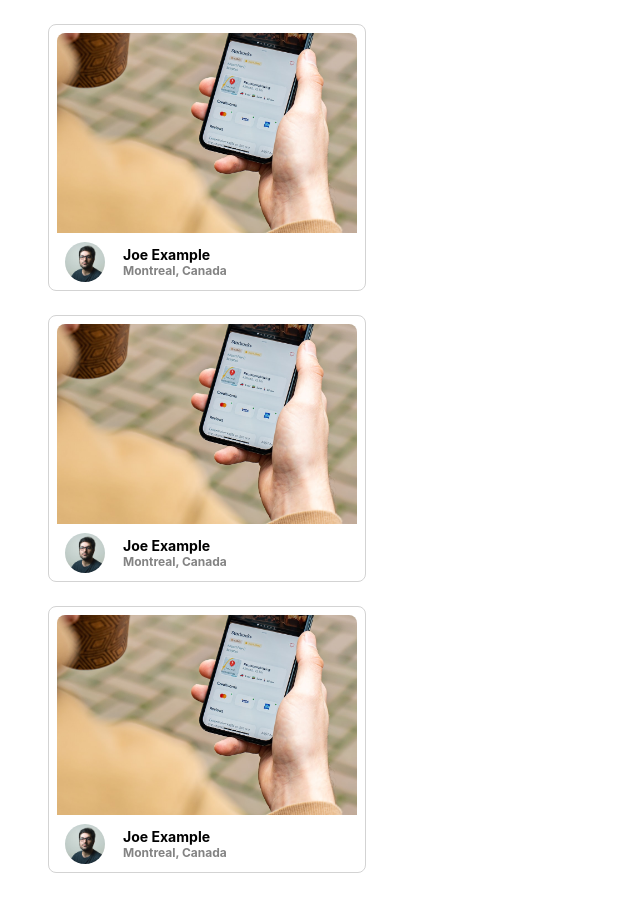
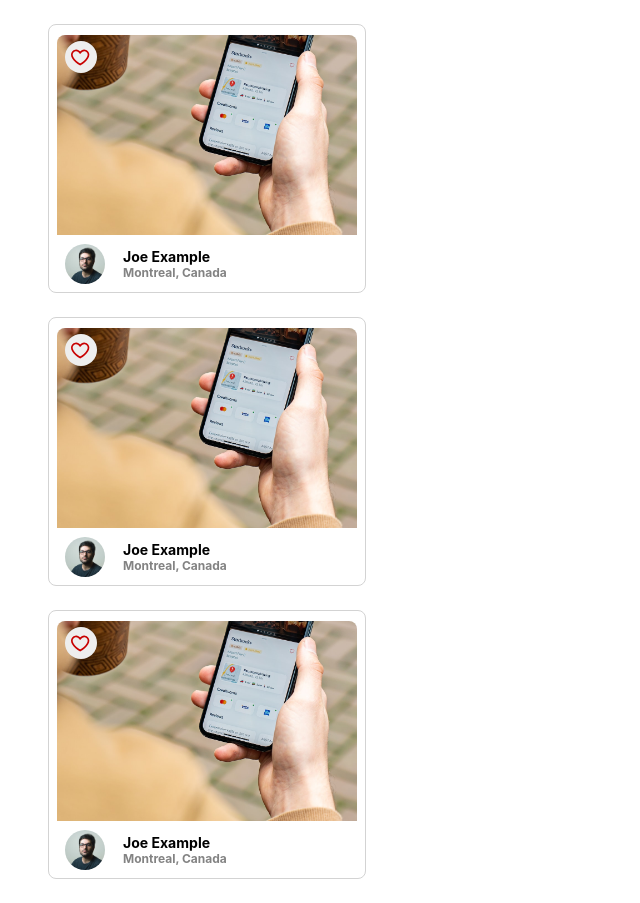
Before and after one commit to Setmaster/photolabs, a React (Create React App) app in the folder frontend/: page / in a window 1280 px wide. Shown: the whole page, without its empty margins (0-640 px from the left). Built offline with nearby package versions, Linux system fonts and the light colour scheme; the HTML template or start-up script is replaced by a standard one.

Commit message:
implement PhotoFavButton.jsx

```diff
--- a/frontend/src/App.jsx
+++ b/frontend/src/App.jsx
@@ -18,10 +18,10 @@ const photos = [sampleDataForPhotoListItem, sampleDataForPhotoListItem, sampleDa
 
 // Note: Rendering a single component to build components in isolation
 const App = () => {
-    const photoItems = photos.map((photo)=>{
+    const photoItems = photos.map((photo, index)=>{
         return (
             <PhotoListItem
-                key={sampleDataForPhotoListItem.id}
+                key={sampleDataForPhotoListItem.id+index} // temporarily add index to make keys not unique since we only have one item in the array
                 id={sampleDataForPhotoListItem.id}
                 location={sampleDataForPhotoListItem.location}
                 imageSource={sampleDataForPhotoListItem.imageSource}
--- a/frontend/src/components/PhotoFavButton.jsx
+++ b/frontend/src/components/PhotoFavButton.jsx
@@ -4,12 +4,17 @@ import FavIcon from './FavIcon';
 import '../styles/PhotoFavButton.scss';
 
 function PhotoFavButton() {
+    const [isSelected, setIsSelected] = useState(false);
+
+    const handleClick = useCallback(() => {
+        // toggle the selected state
+        setIsSelected((prevSelected) => !prevSelected);
+    }, []);
+
   return (
-    <div className="photo-list__fav-icon">
-      <div className="photo-list__fav-icon-svg">
-        {/* Insert React */}
+      <div className="photo-list__fav-icon" onClick={handleClick}>
+          <FavIcon className="photo-list__fav-icon" displayAlert={false} selected={isSelected}/>
       </div>
-    </div>
   );
 }
 
--- a/frontend/src/components/PhotoListItem.jsx
+++ b/frontend/src/components/PhotoListItem.jsx
@@ -1,5 +1,7 @@
 import React from "react";
 import "../styles/PhotoListItem.scss";
+import "../styles/PhotoFavButton.scss"
+import PhotoFavButton from "./PhotoFavButton";
 
 const PhotoListItem = ({
                            id,
@@ -10,9 +12,10 @@ const PhotoListItem = ({
                        }) => {
     return (
         <div className="photo-list__item">
-            <img className="photo-list__image" src={imageSource} alt={`Photo by ${username}`} />
+            <PhotoFavButton/>
+            <img className="photo-list__image" src={imageSource} alt={`Photo by ${username}`}/>
             <div className="photo-list__user-info">
-                <img className="photo-list__user-profile" src={profile} alt={`${username}'s profile`} />
+                <img className="photo-list__user-profile" src={profile} alt={`${username}'s profile`}/>
                 <div className="photo-list__user-details">
                     <h3 className="photo-list__user-username">{username}</h3>
                     <p className="photo-list__user-location">{city}, {country}</p>
--- a/frontend/src/styles/PhotoFavButton.scss
+++ b/frontend/src/styles/PhotoFavButton.scss
@@ -1,4 +1,7 @@
 .photo-list__fav-icon {
+  display: flex;
+  align-items: center;
+  justify-content: center;
   position: relative;
   top: 8px;
   right: -8px;
@@ -12,6 +15,7 @@
   border-radius: 100%;
 }
 
+
 .photo-list__fav-icon-svg {
   padding: 7px;
   top: 2px;
```
